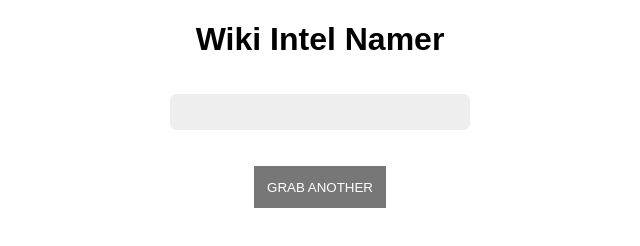
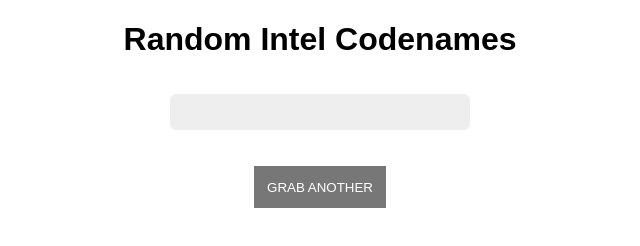
Before and after one commit to hello-steven/random-intel-codename, a website: page public/index.html in a window 1280 px wide. Shown: the whole page, without its empty margins (320-960 px from the left). Drawn offline with nearby package versions, Linux system fonts and the light colour scheme; no server answers.

Commit message:
Change app name in index.html

```diff
--- a/public/index.html
+++ b/public/index.html
@@ -5,10 +5,10 @@
   <meta name="viewport" content="width=device-width, initial-scale=1.0">
   <meta http-equiv="X-UA-Compatible" content="ie=edge">
   <link rel="stylesheet" href="/style.css">
-  <title>Wiki Intel Namer</title>
+  <title>Random Intel Codenames</title>
 </head>
 <body>
-  <h1>Wiki Intel Namer</h1>
+  <h1>Random Intel Codenames</h1>
   <div id="display_name"></div>
   <button id="get_name" type="button">Grab Another</button>
   <script src="https://unpkg.com/axios/dist/axios.min.js"></script>
```
